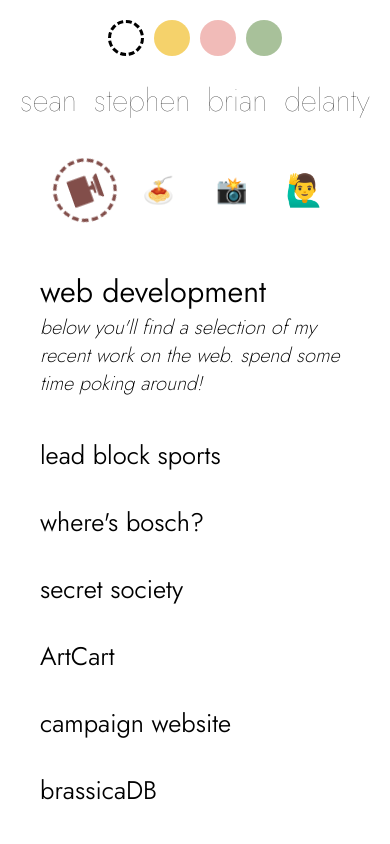
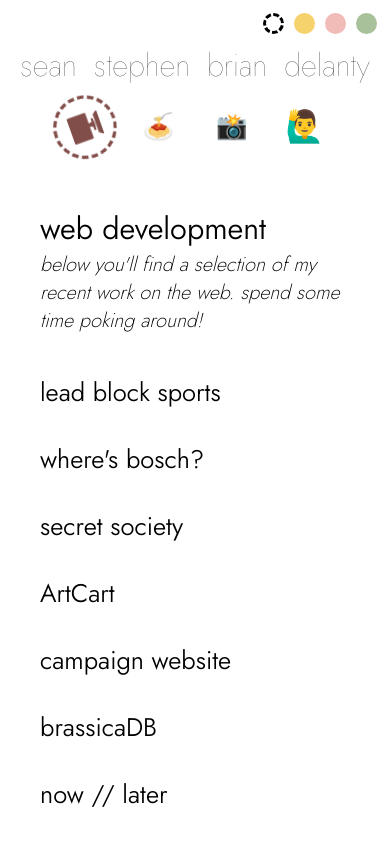
Before and after one commit to seanstephenbrian/portfolio, a React (Create React App) app in the folder client/: page / in a window 390 px wide. Built offline with nearby package versions, Linux system fonts and the light colour scheme.

Commit message:
update color picker design for mobile

```diff
--- a/client/src/styles/bgpicker.scss
+++ b/client/src/styles/bgpicker.scss
@@ -34,13 +34,12 @@
 
 @media screen and (max-width: 1000px) {
     .bg-picker {
-        margin: 20px 0 0;
-        width: 174px;
-        left: calc(50vw - 87px);
+        position: fixed;
+        margin: 13px;
 
         div {
-            height: 30px;
-            width: 30px;
+            height: 15px;
+            width: 15px;
         }
     }
 }
--- a/client/src/styles/header.scss
+++ b/client/src/styles/header.scss
@@ -34,7 +34,7 @@
 
 @media screen and (max-width: 1000px) {
     header.header {
-        padding-top: calc(2.75*var(--padding));
+        padding: calc(1.5*var(--padding)) 0 0;
         justify-content: center;
 
         .name {
```
Also changed, not shown: client/src/styles/menu.scss (line endings or trailing spaces).
